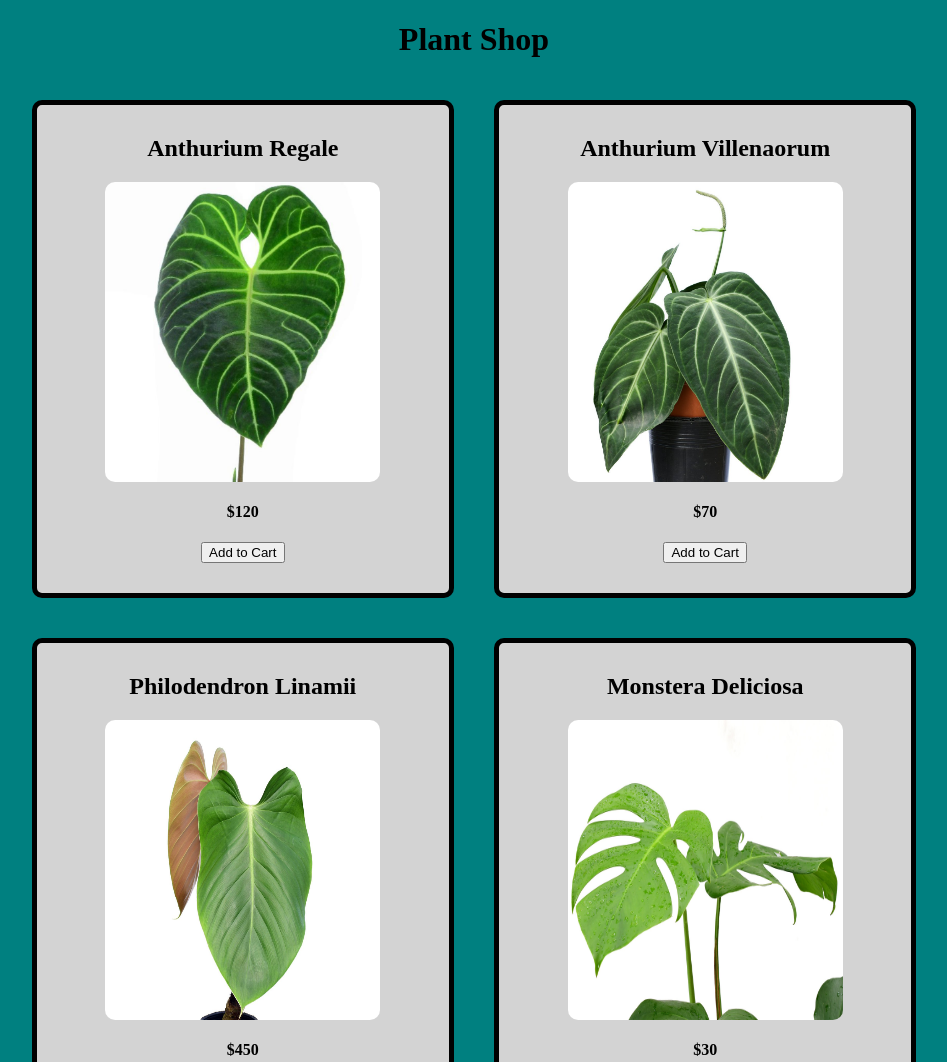
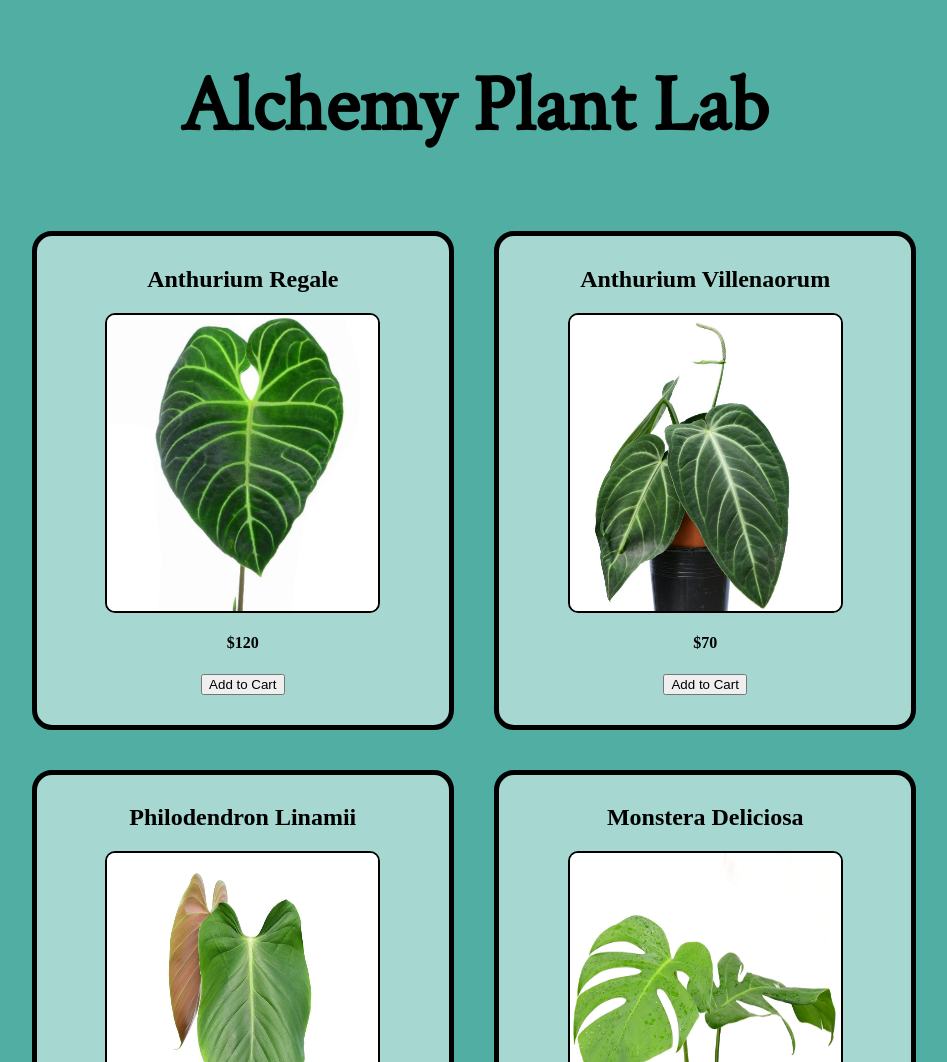
Before and after one commit to kevindo1/lab-06-products-page, a website with bundled scripts: page index.html in a window 1280 px wide. Shown: the top 1062 px of the page, without its empty margins (166-1113 px from the left). Built offline with nearby package versions, Linux system fonts and the light colour scheme.

Commit message:
CSS styling including fonts and borders

```diff
--- a/index.html
+++ b/index.html
@@ -10,10 +10,16 @@
     <link rel="stylesheet" href="./styles/style.css">
     <link rel="stylesheet" href="./styles/home.css">
     <title>Plant Shop</title>
+    <link rel="preconnect" href="https://fonts.googleapis.com">
+    <link rel="preconnect" href="https://fonts.gstatic.com" crossorigin>
+    <link href="https://fonts.googleapis.com/css2?family=Crimson+Text&display=swap" rel="stylesheet">
+    <link rel="preconnect" href="https://fonts.googleapis.com">
+    <link rel="preconnect" href="https://fonts.gstatic.com" crossorigin>
+    <link href="https://fonts.googleapis.com/css2?family=Crimson+Text&display=swap" rel="stylesheet">
 </head>
 
 <body>
-    <h1>Plant Shop</h1>
+    <h1>Alchemy Plant Lab</h1>
     <div id="product-page">
         <!-- <div class="plant-card">
             <h2>Anthurium Regale</h2>
--- a/plants.js
+++ b/plants.js
@@ -21,7 +21,7 @@ export const plants = [
         id: '4',
         name: 'Monstera Deliciosa',
         img: './assets/MonsteraDeliciosa.jpeg',
-        price: '$30'
+        price: '$50'
     },
     {
         id: '5',
--- a/styles/style.css
+++ b/styles/style.css
@@ -1,10 +1,12 @@
 body {
-    background-color: teal;
-    font-family: 'Roboto', sans-serif;
+    background-color: #50AFA2;
+    font-family: 'Crimson Text', serif;
 }
 
 h1 {
     display: flex;
+    font-family: 'Crimson Text', serif;
+    font-size: 5rem;
     justify-content: center;
 }
 
@@ -21,7 +23,7 @@ h1 {
     min-width: 20%;
     height: 33%;
     border: 5px solid black;
-    border-radius: 10px;
+    border-radius: 20px;
     display: flex;
     flex-direction: column;
     align-items: center;
@@ -29,10 +31,11 @@ h1 {
     padding: 10px;
     justify-content: space-between;
     box-sizing: border-box;
-    background-color: lightgray;
+    background-color: #A6D7D0;
 }
 
 .plant-card img {
+    border: 2px black solid;
     width: 300px;
     max-width: 70%;
     height: 300px;
```
